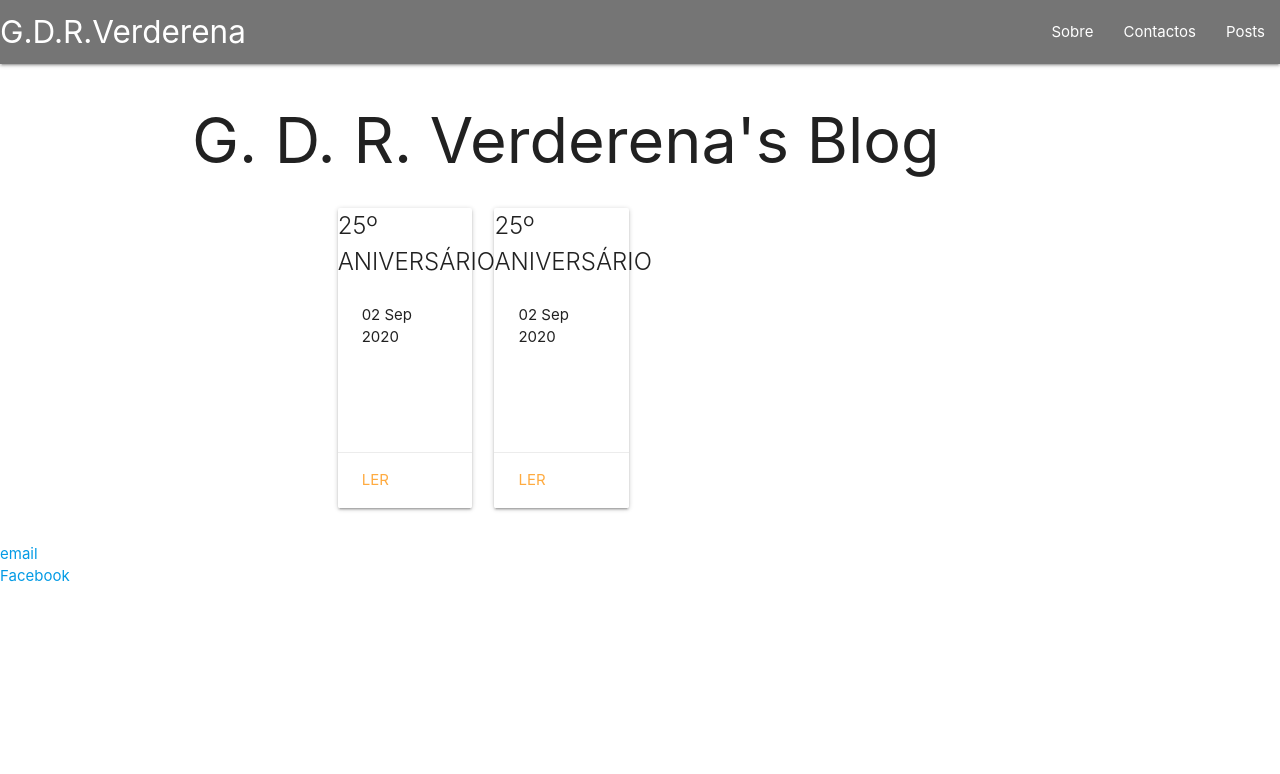
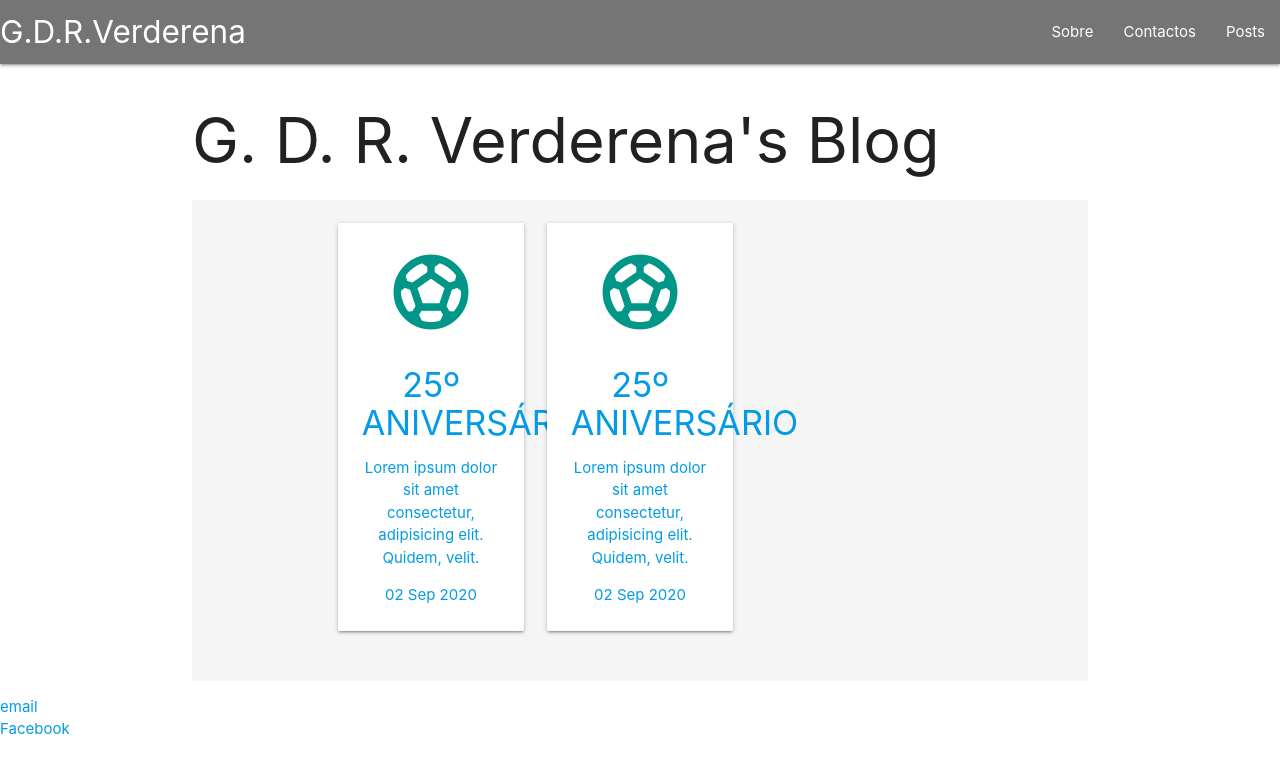
Before and after one commit to GDR-Verderena/gdr-verderena.github.io, a Jekyll site: the page built from blog/index.html, in a window 1280 px wide. Shown: the top 774 px of the page. Built offline with Jekyll 4.4.1, drawn with Linux system fonts in a browser that asks for light colours.

Commit message:
Update index.html

```diff
--- a/blog/index.html
+++ b/blog/index.html
@@ -4,23 +4,25 @@ title: G. D. R. Verderena's Blog
 ---
 <h1>{{ page.title }}</h1>
 
+<section class="section section-icons grey lighten-4 center">
   <div class="container">
     <div class="row">
       <!--<ul class="posts">-->
 
       {% for post in site.posts %}
       <!--   <li><span>{{ post.date | date_to_string }}</span> &raquo; <a href="{{ post.url }}" title="{{ post.title }}">{{ post.title }}</a></li> -->
-    <div class="col s12 m6 l3">
-      <div class="card small">
-        <span class="card-title">{{ post.title }}</span>
-        <div class="card-content">
+      <a href="{{ post.url }}" title="{{ post.title }}">
+        <div class="col s12 m4">
+          <div class="card-panel">
+            <i class="material-icons large teal-text">sports_soccer</i>
+            <h4>{{ post.title }}</h4>
+            <p>Lorem ipsum dolor sit amet consectetur, adipisicing elit. Quidem, velit.</p>
             <span>{{ post.date | date_to_string }}</span>
           </div>
-        <div class="card-action"><a href="{{ post.url }}">Ler</a></div>
+        </div>
+      </a>
+      {% endfor %}
     </div>
   </div>
-    {% endfor %}
-
   <!--</ul>-->
-  </div>
-</div>
+</section>
```
Lines whose indentation alone changed are shown as unchanged.
